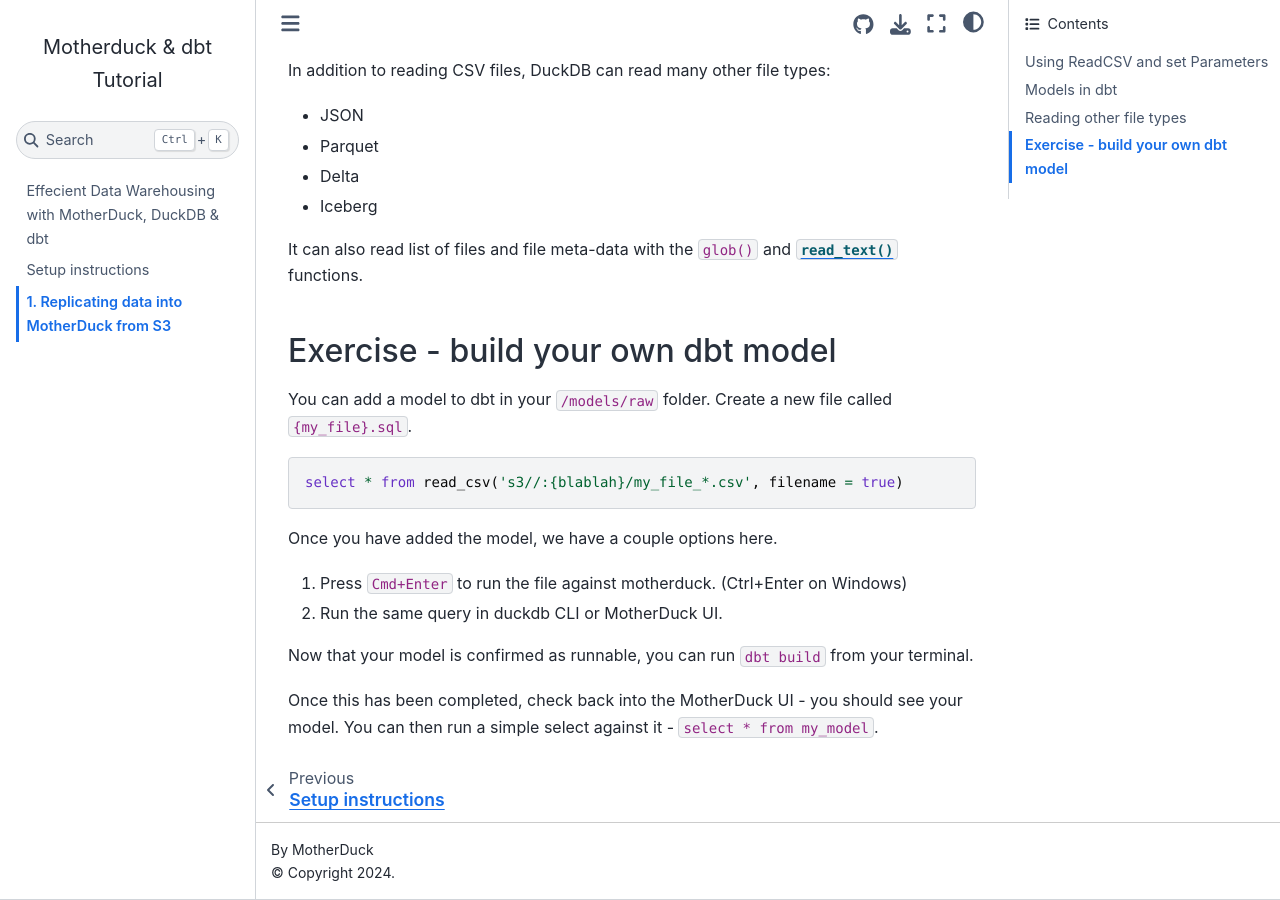
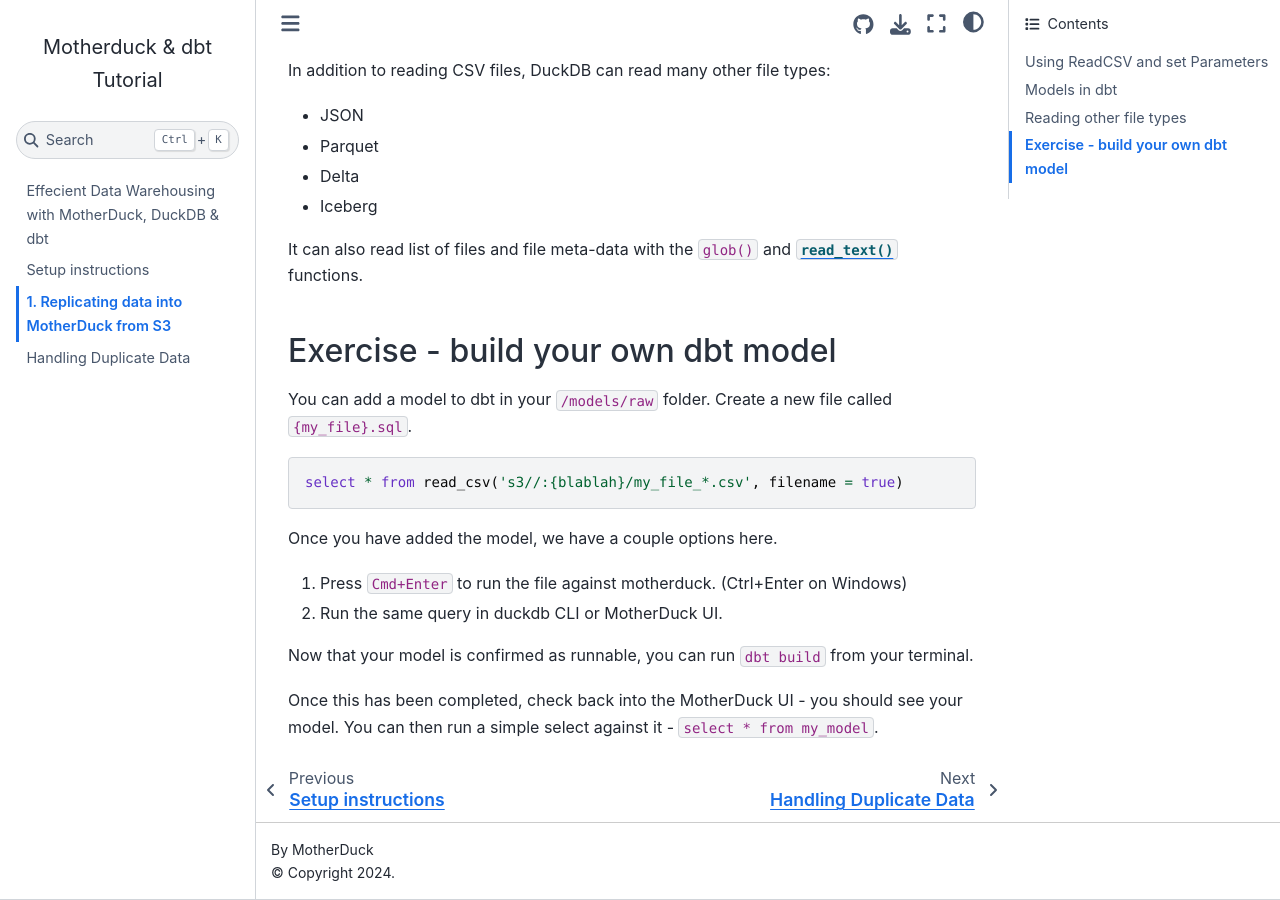
Before and after one commit to MotherDuck-Open-Source/dbt-tutorial, a Jupyter Book: the page built from 1_replicate-from-s3.md, in a window 1280 px wide and 900 px high, scrolled down 634 px. Built offline with Jupyter Book 1.0.4 settings and Sphinx 7.4.7 and the Sphinx Book theme 1.1.4, drawn with Linux system fonts in a browser that asks for light colours; part of the change alters nothing that is shown.

Commit message:
update toc

```diff
--- a/_toc.yml
+++ b/_toc.yml
@@ -6,7 +6,7 @@ root: README
 chapters:
 - file: setup-instructions
 - file: 1_replicate-from-s3
-# - file: 2_intro-sql-2
+- file: 2_handling-duplicates
 # - file: 3_sql-and-python
 # - file: 4_data-in-the-cloud
 # - file: datasets
```
